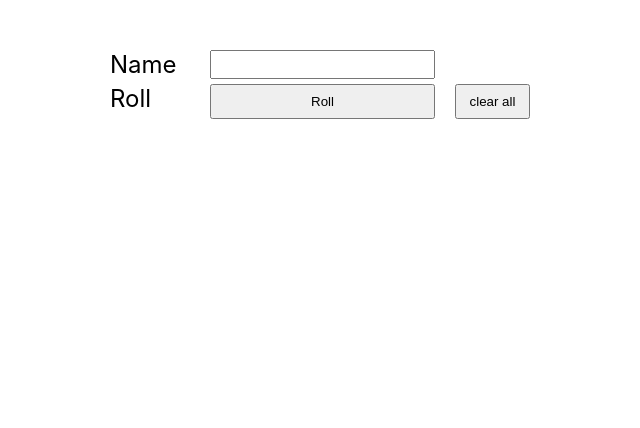
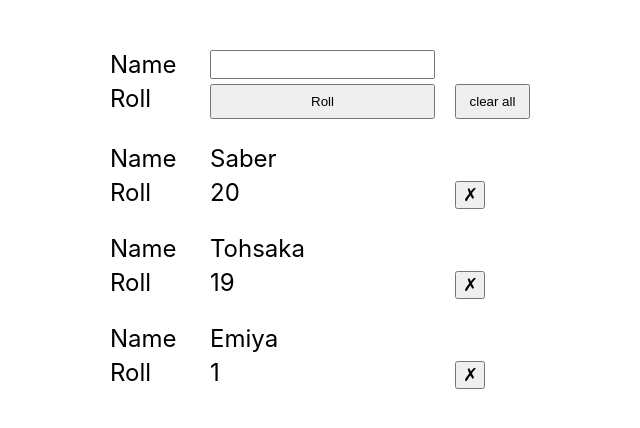
Before and after one commit to gilesbowkett/initiative, a React (Create React App) app: page / in a window 1280 px wide. Shown: the top 428 px of the page, without its empty margins (210-850 px from the left). Built offline with nearby package versions, Linux system fonts and the light colour scheme.

Commit message:
refactor to Redux

```diff
--- a/package.json
+++ b/package.json
@@ -6,7 +6,9 @@
     "node-sass": "^4.12.0",
     "react": "^16.10.2",
     "react-dom": "^16.10.2",
-    "react-scripts": "3.2.0"
+    "react-redux": "^7.1.1",
+    "react-scripts": "3.2.0",
+    "redux": "^4.0.4"
   },
   "scripts": {
     "start": "react-scripts start",
--- a/src/App.js
+++ b/src/App.js
@@ -1,53 +1,17 @@
-import React, { useReducer } from 'react'
+import React from 'react'
+import { connect } from 'react-redux'
 import InitiativeRow from './InitiativeRow'
 import NameInput from './NameInput'
-import { initialState, reducer } from './reducer'
 import './App.scss'
 
-function App() {
-  const [state, dispatch] = useReducer(reducer, initialState)
+const App = ({ characters }) => (
+  <div className="App">
+    <NameInput/>
 
-  const roll = () => {
-    const name = document.querySelector("input").value
-    document.querySelector("input").value = ''
-    document.querySelector("input").focus()
-    if ('' !== name && !/^\s*$/g.test(name)) {
-      dispatch({type: 'ROLL', name})
-    }
-  }
+    {characters.map((character, idx) => (
+      <InitiativeRow character={character} key={idx}/>
+    ))}
+  </div>
+)
 
-  const del = (name) => (
-    () => dispatch({type: 'DELETE', name})
-  )
-
-  const enter = (event) => {
-    if (event.key === "Enter") {
-      roll()
-    }
-  }
-
-  const clearAll = () => {
-    document.querySelector("input").value = ''
-    document.querySelector("input").focus()
-    dispatch({type: 'CLEAR_ALL'})
-  }
-
-  return (
-    <div className="App">
-      <NameInput enter={enter} roll={roll} clearAll={clearAll}/>
-
-      {state.characters.map(({ name, roll }, idx) => (
-        <InitiativeRow
-          key={idx}
-          state={state}
-          dispatch={dispatch} // FIXME: sounds like React time
-          name={name}
-          roll={roll}
-          del={del}
-        />
-      ))}
-    </div>
-  )
-}
-
-export default App
+export default connect(s => s)(App)
--- a/src/InitiativeRow.js
+++ b/src/InitiativeRow.js
@@ -1,6 +1,13 @@
 import React from 'react'
+import { connect } from 'react-redux'
+import { del } from './actions'
 
-const InitiativeRow = ({ name, del, roll }) => (
+const InitiativeRow = ({ del, character: { name, roll } }) => {
+  const clickDel = (name) => (
+    () => del(name)
+  )
+
+  return (
     <div className="row">
       <div className="column">
         <label>Name</label>
@@ -12,10 +19,11 @@ const InitiativeRow = ({ name, del, roll }) => (
         <div>{roll}</div>
 
         <div>
-        <button className="delete" onClick={del(name)}>✗</button>
+          <button className="delete" onClick={clickDel(name)}>✗</button>
         </div>
       </div>
     </div>
   )
+}
 
-export default InitiativeRow
+export default connect(s => s, { del })(InitiativeRow)
--- a/src/NameInput.js
+++ b/src/NameInput.js
@@ -1,6 +1,33 @@
 import React from 'react'
+import { connect } from 'react-redux'
+import { clearAll, del, roll } from './actions'
 
-const NameInput = ({ enter, roll, clearAll }) => (
+const NameInput = ({ clearAll, del, roll }) => {
+  const refocus = () => {
+    document.querySelector("input").value = ''
+    document.querySelector("input").focus()
+  }
+
+  const clickClear = () => {
+    refocus()
+    clearAll()
+  }
+
+  const clickRoll = () => {
+    const name = document.querySelector("input").value
+    if ('' !== name && !/^\s*$/g.test(name)) {
+      refocus()
+      roll(name)
+    }
+  }
+
+  const enter = (event) => {
+    if (event.key === "Enter") {
+      clickRoll()
+    }
+  }
+
+  return(
     <div className="row">
       <div className="column">
         <label>Name</label>
@@ -9,10 +36,11 @@ const NameInput = ({ enter, roll, clearAll }) => (
 
       <div className="column">
         <label>Roll</label>
-      <button className="roll" onClick={roll}>Roll</button>
-      <button className="clear-all" onClick={clearAll}>clear all</button>
+        <button className="roll" onClick={clickRoll}>Roll</button>
+        <button className="clear-all" onClick={clickClear}>clear all</button>
       </div>
     </div>
   )
+}
 
-export default NameInput
+export default connect(state => state, { clearAll, del, roll })(NameInput)
--- /dev/null
+++ b/src/actions.js
@@ -0,0 +1,15 @@
+export const ROLL = 'ROLL'
+export const DELETE = 'DELETE'
+export const CLEAR_ALL = 'CLEAR_ALL'
+
+export const clearAll = () => (
+  { type: CLEAR_ALL }
+)
+
+export const del = (name) => (
+  { type: DELETE, name }
+)
+
+export const roll = (name) => (
+  {type: ROLL, name}
+)
--- a/src/index.js
+++ b/src/index.js
@@ -1,6 +1,16 @@
 import React from 'react'
 import ReactDOM from 'react-dom'
+import { Provider } from 'react-redux'
+import { createStore } from 'redux'
+import reducer from './reducer'
 import './index.css'
 import App from './App'
 
-ReactDOM.render(<App />, document.getElementById('root'))
+const store = createStore(reducer)
+
+ReactDOM.render(
+  <Provider store={store}>
+    <App />
+  </Provider>,
+  document.getElementById('root')
+)
--- a/src/reducer.js
+++ b/src/reducer.js
@@ -1,18 +1,41 @@
+import {
+  CLEAR_ALL,
+  DELETE,
+  ROLL,
+} from './actions'
+
 function getRandomInt(max) {
   return 1 + Math.floor(Math.random() * Math.floor(max));
 }
 
 const highScoresFirst = (a, b) => {if (a.roll > b.roll) return -1}
 
-const reducer = (state, action) => {
+const initialState = {
+  characters: [
+    {
+      name: 'Saber',
+      roll: 20,
+    },
+    {
+      name: 'Tohsaka',
+      roll: 19,
+    },
+    {
+      name: 'Emiya',
+      roll: 1,
+    },
+  ],
+}
+
+const reducer = (state = initialState, action) => {
   switch (action.type) {
-    case 'CLEAR_ALL':
+    case CLEAR_ALL:
       return {
         ...state,
         characters: [],
       }
 
-    case 'DELETE':
+    case DELETE:
       const minusDeleted = []
       state.characters.forEach((e) => {
         if (e.name !== action.name) {
@@ -24,8 +47,11 @@ const reducer = (state, action) => {
         characters: minusDeleted,
       }
 
-    case 'ROLL':
-      const chars = state.characters
+    case ROLL:
+      const chars = []
+      state.characters.forEach((e) => {
+        chars.push(e)
+      })
       chars.push({name: action.name, roll: getRandomInt(20)})
 
       return {
@@ -38,12 +64,4 @@ const reducer = (state, action) => {
   }
 }
 
-const initialState = {
-  characters: [
-  ],
-}
-
-export {
-  initialState,
-  reducer,
-}
+export default reducer
```
Also changed, not shown: 1 other file (tests, documents, lock files or other folders). Lines whose indentation alone changed are shown as unchanged.
